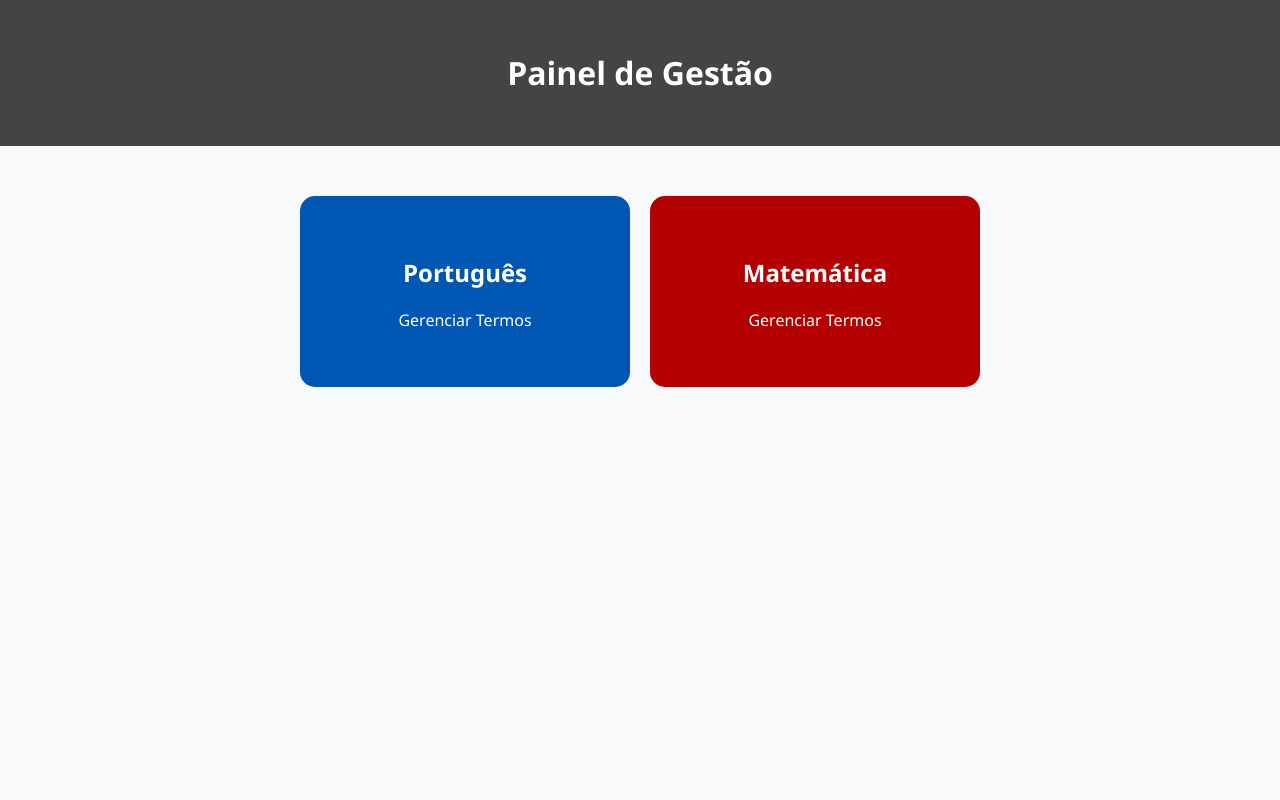
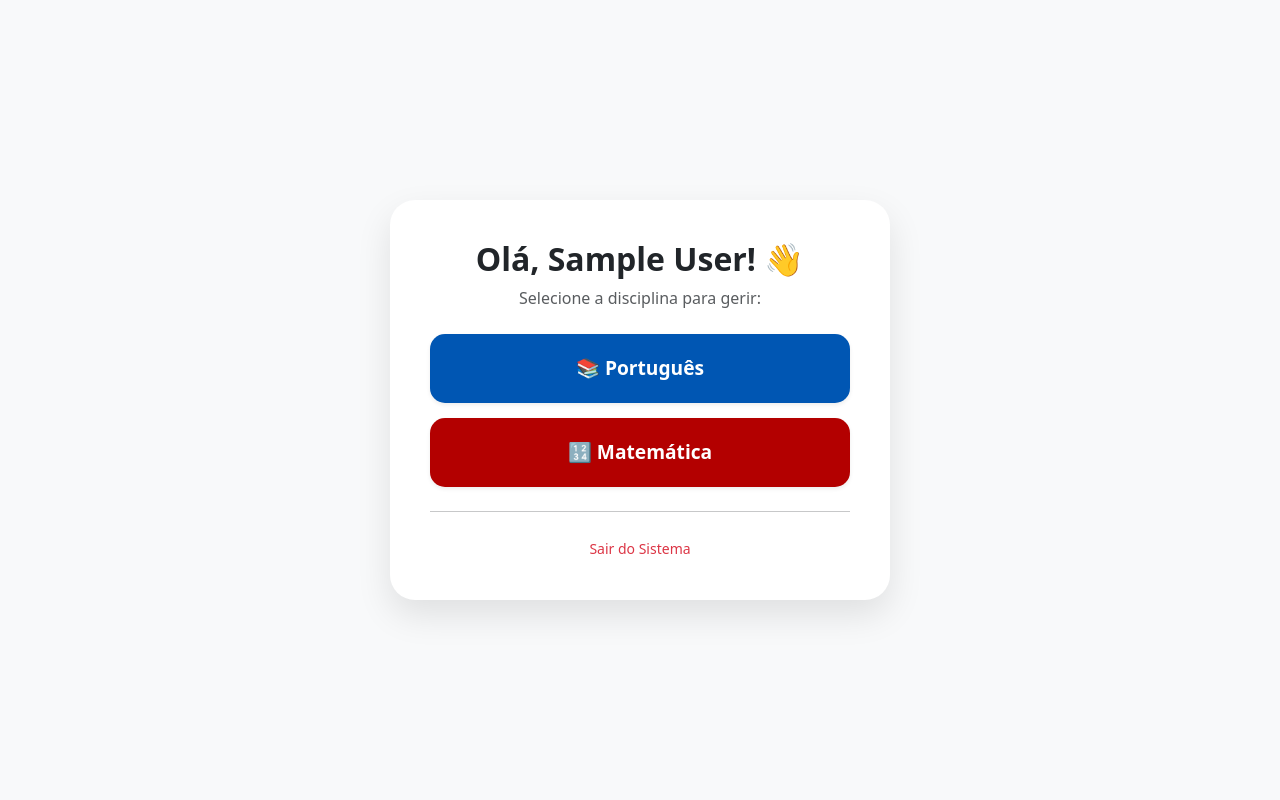
Before and after one commit to anajusti-hue/dicionario, a PHP site: page /selecao.php in a window 1280 px wide. Run offline with PHP 8.4, Linux system fonts and the light colour scheme; the visitor is signed in with stand-in values (Sample User, id 1).

Commit message:
alterações: -index.php -login.php -documentos -admin.php -acoes.php

```diff
--- a/selecao.php
+++ b/selecao.php
@@ -1,23 +1,62 @@
+<?php
+session_start();
+// Proteção: Se não estiver logado, volta para o login
+if (!isset($_SESSION['professor_logado'])) {
+    header("Location: login.php");
+    exit();
+}
+?>
 <!DOCTYPE html>
 <html lang="pt-br">
 <head>
     <meta charset="UTF-8">
-    <link rel="stylesheet" href="css/style.css">
+    <meta name="viewport" content="width=device-width, initial-scale=1.0">
+    <link href="https://cdn.jsdelivr.net/npm/bootstrap@5.3.0/dist/css/bootstrap.min.css" rel="stylesheet">
     <title>Escolha a Disciplina</title>
+    <style>
+        body {
+            height: 100vh;
+            display: flex;
+            align-items: center;
+            justify-content: center;
+            background-color: #f8f9fa;
+        }
+        .selection-card {
+            width: 100%;
+            max-width: 500px;
+            padding: 2.5rem;
+            border-radius: 25px;
+            background: white;
+            box-shadow: 0 15px 35px rgba(0,0,0,0.1);
+            text-align: center;
+        }
+        .btn-materia {
+            padding: 20px;
+            font-size: 1.2rem;
+            font-weight: bold;
+            border-radius: 15px;
+            transition: 0.3s;
+            margin-bottom: 15px;
+            color: white !important;
+            text-decoration: none;
+            display: block;
+        }
+        .btn-portugues { background-color: #0056b3; }
+        .btn-matematica { background-color: #b30000; }
+        .btn-materia:hover { transform: scale(1.02); opacity: 0.9; }
+    </style>
 </head>
 <body>
-    <header><h1>Painel de Gestão</h1></header>
-    <div class="container">
-        <div class="grid-selecao" style="display:flex; gap:20px; justify-content:center; margin-top:50px;">
-            <div class="card-materia" style="background-color: #0056b3; padding:40px; color:white; cursor:pointer; border-radius:15px; width:250px; text-align:center;" onclick="location.href='admin.php?materia=portugues'">
-                <h2>Português</h2>
-                <p>Gerenciar Termos</p>
-            </div>
-            <div class="card-materia" style="background-color: #b30000; padding:40px; color:white; cursor:pointer; border-radius:15px; width:250px; text-align:center;" onclick="location.href='admin.php?materia=matematica'">
-                <h2>Matemática</h2>
-                <p>Gerenciar Termos</p>
-            </div>
-        </div>
+    <div class="selection-card">
+        <h2 class="fw-bold mb-2">Olá, <?php echo $_SESSION['professor_nome']; ?>! 👋</h2>
+        <p class="text-muted mb-4">Selecione a disciplina para gerir:</p>
+
+        <a href="admin.php?materia=portugues" class="btn-materia btn-portugues shadow-sm">📚 Português</a>
+        <a href="admin.php?materia=matematica" class="btn-materia btn-matematica shadow-sm">🔢 Matemática</a>
+
+        <hr class="my-4">
+        <a href="./api/logout.php" class="text-decoration-none text-danger small">Sair do Sistema</a>
     </div>
 </body>
 </html>
+</html>
```
Also changed, not shown: admin.php (+46 -17 lines), api/acoes.php (+10 -5 lines), api/logout.php (added, +8 -0 lines), api/salvar_termo.php (+13 -6 lines), cadastrar.php (+7 -3 lines), documentos/MySQL_codigo.sql (added, +33 -0 lines), documentos/mysql_dicionario_codigo.sql (deleted, +0 -39 lines), login.php (+10 -14 lines), documentos/MySQL_modelagem.png (added), uploads/7400f984374deb47688e408a9e7e4d29.jpg (added), uploads/ee2fa83125956262678e950266ac21d7.jpg (added), 1 other file.
